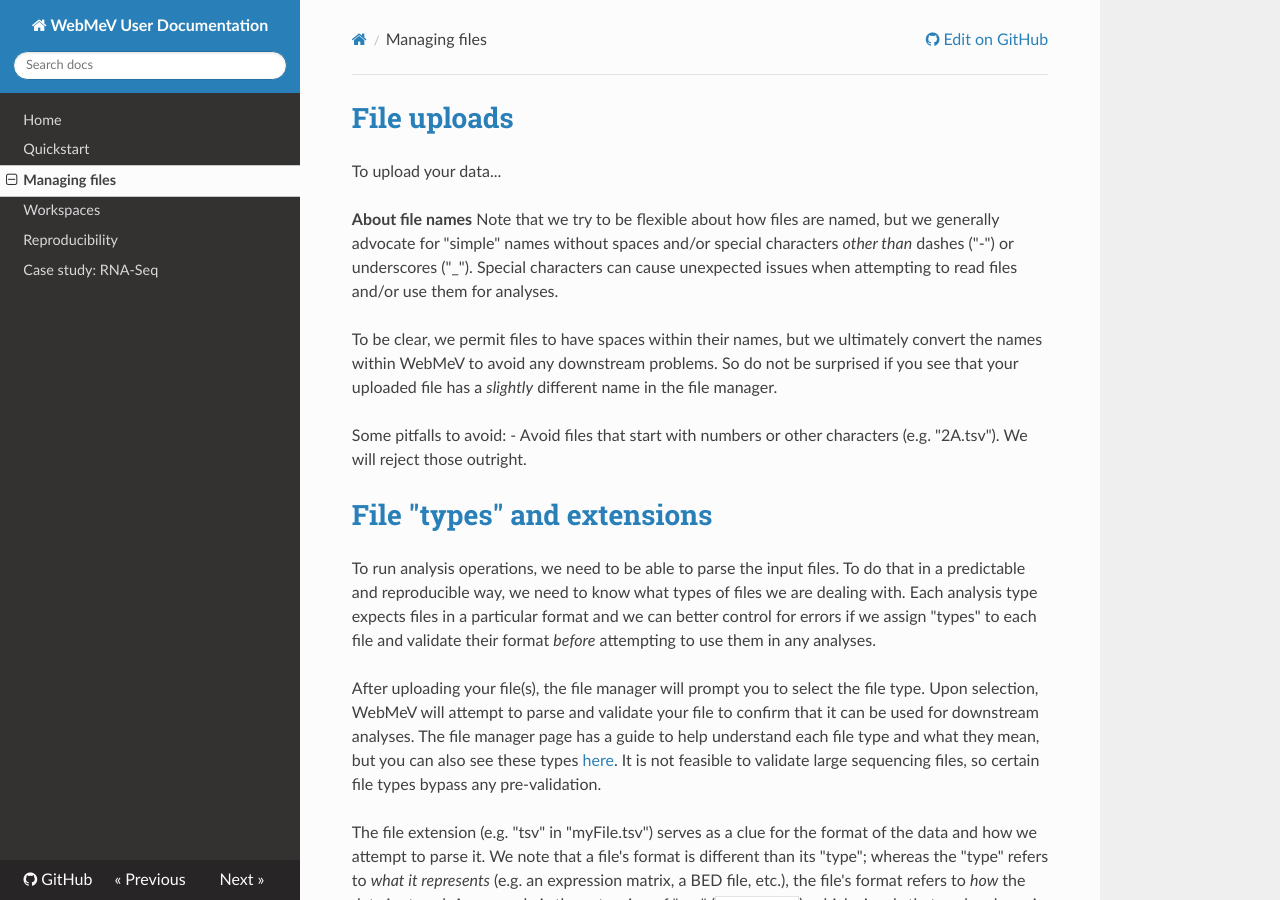
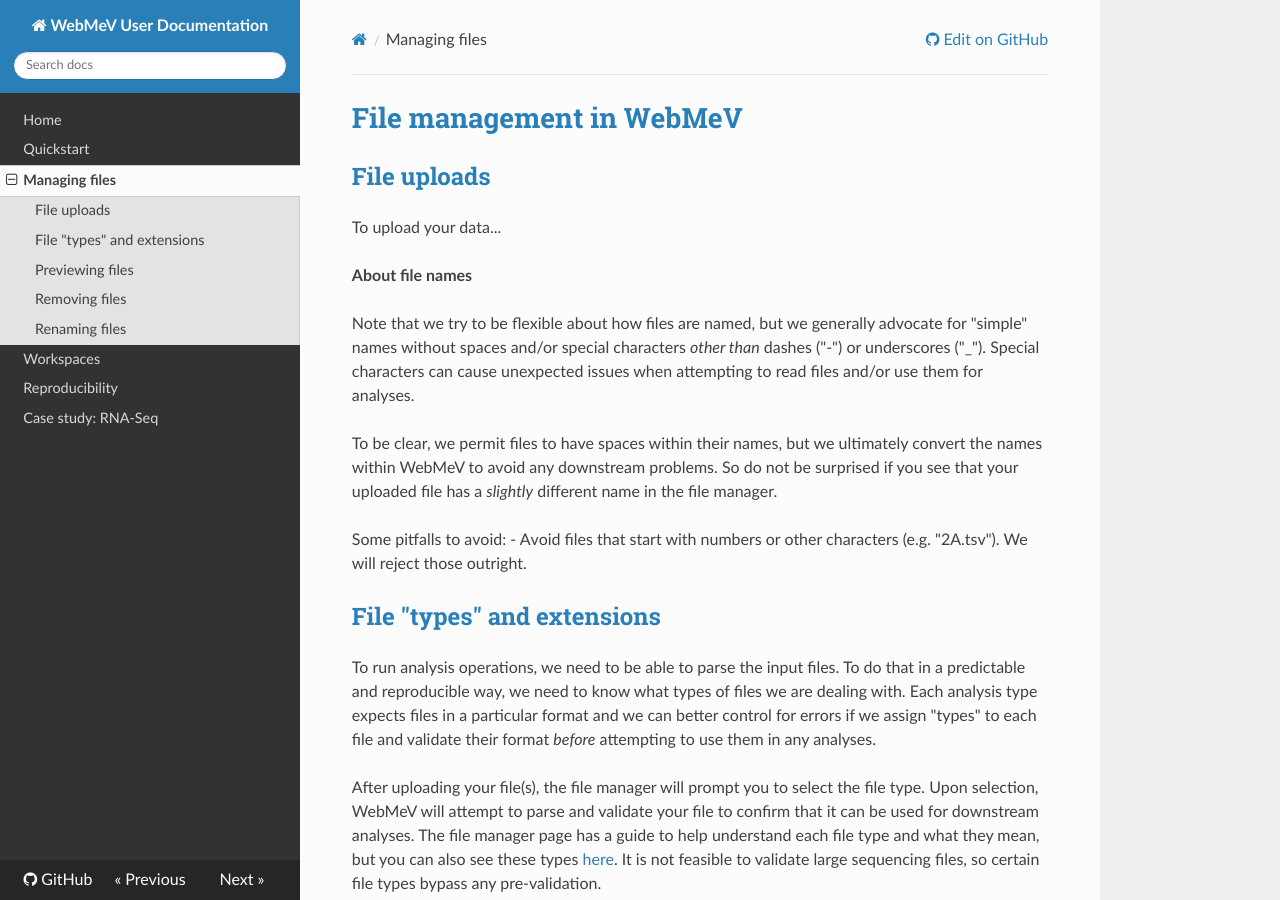
Before and after one commit to web-mev/web-mev.github.io, an MkDocs documentation site: the page built from docs/file_management.md, in a window 1280 px wide and 900 px high. Built offline with MkDocs 1.6.1, drawn with Linux system fonts in a browser that asks for light colours; nearby versions of some CDN libraries.

Commit message:
Small update.

```diff
--- a/docs/file_management.md
+++ b/docs/file_management.md
@@ -1,8 +1,11 @@
-# File uploads
+# File management in WebMeV
+
+## File uploads
 
 To upload your data...
 
 **About file names**
+
 Note that we try to be flexible about how files are named, but we generally advocate for "simple" names without spaces and/or special characters *other than* dashes ("-") or underscores ("_"). Special characters can cause unexpected issues when attempting to read files and/or use them for analyses.
 
 To be clear, we permit files to have spaces within their names, but we ultimately convert the names within WebMeV to avoid any downstream problems. So do not be surprised if you see that your uploaded file has a *slightly* different name in the file manager.
@@ -11,7 +14,7 @@
 - Avoid files that start with numbers or other characters (e.g. "2A.tsv"). We will reject those outright.
 
 
-# File "types" and extensions
+## File "types" and extensions
 
 To run analysis operations, we need to be able to parse the input files. To do that in a predictable and reproducible way, we need to know what types of files we are dealing with. Each analysis type expects files in a particular format and we can better control for errors if we assign "types" to each file and validate their format *before* attempting to use them in any analyses.
 
@@ -23,11 +26,11 @@
 
 Note that we attempt to provide useful instructions if your file does not validate, but we cannot anticipate the many things that can go wrong in formatting files. If you believe there is an error, please let us know!
 
-# Previewing files
+## Previewing files
 
 To check that your file was uploaded and parsed correctly, you can click on the "preview" icon (the eyeball) to see a portion of your file. If, for instance, your count matrix does not appear as a "sensible" looking table of numbers, then this is a clue that something has gone wrong. Generally, plain-text files are best, but we also accept Excel files. Note, however, that auto-formatting within Excel has been implicated in *many* errors in the bioinformatics field (https://bmcbioinformatics.biomedcentral.com/articles/10.1186/1471-2105-5-80)
 
-# Removing files
+## Removing files
 
 To preserve the fidelity of your workspace, we do not allow you to delete files which are part of a workspace. To fully delete a file, you must first remove it from all workspaces. A list of the current workspaces is provided in the file manager table.
 
@@ -35,7 +38,7 @@
 
 Hence, you can only delete files which have not been used in any workspaces and further are not attached to any workspaces.
 
-# Renaming files
+## Renaming files
 
 By default, many analyses will name your files automatically. If you wish to simplify these names, you may rename them in the file manager/editor. *It is up to you* to keep these names distinct and memorable. The analyses track these files by unique identifiers, so the human-assigned name is primarily used as a cue for the user.
 
```
